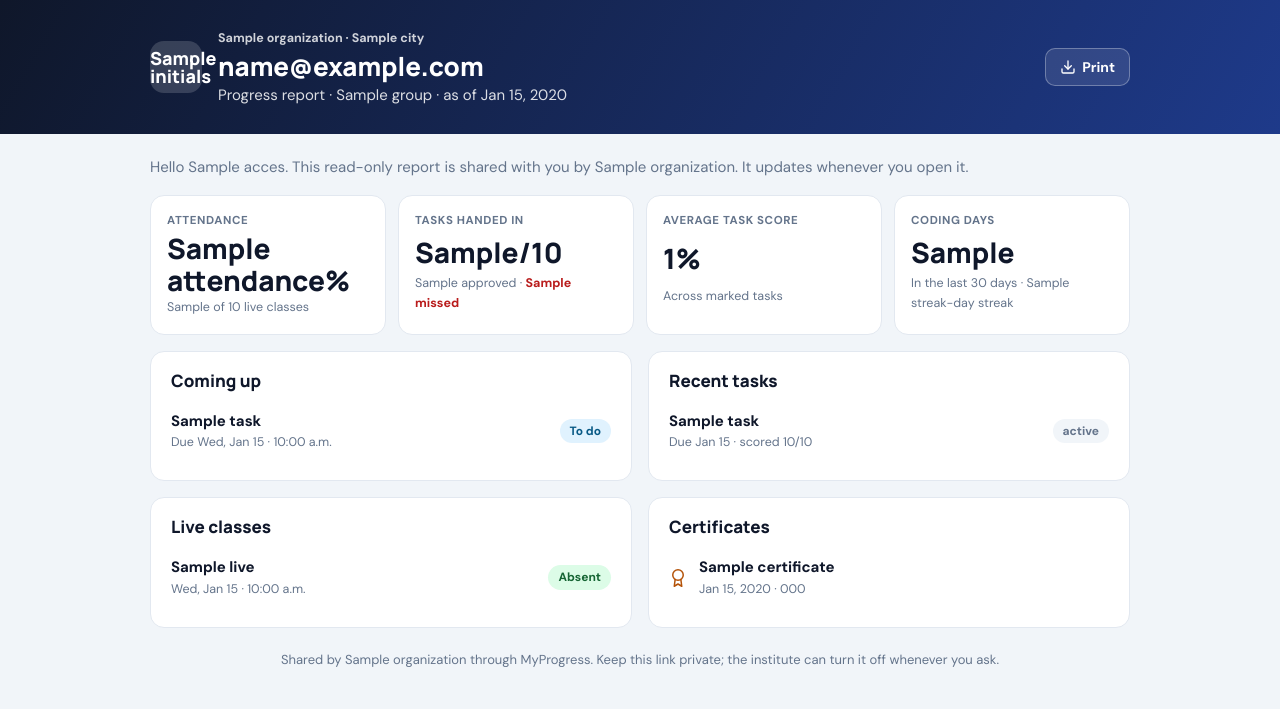
After one commit to ThoratAkshu/myprogress, a Django app: template apps/organizations/templates/organizations/parent_report.html in a window 1280 px wide. The commit adds this page. Shown: the top 709 px of the page. Run offline with Django 5.2, Linux system fonts and the light colour scheme; the template is opened without the code that fills it: most values are stand-ins (such as "Sample title", 1, 10 or a date in 2020); parts of the project's set-up code (start-up, migrations or seed data) failed here and were passed over.

Commit message:
Organizations: progress reports for parents
From a student's page, teachers add a parent or guardian by name and
email. They get a private link to a read-only progress report that needs
no account: attendance at live classes, tasks handed in and approved,
missed work, average task score, coding days, upcoming deadlines, recent
task results with scores, recent classes and certificates. The page is
printable, never cached, sends no referrer, and records when it was last
opened. Teachers can resend or turn off a link; it also stops working if
the student leaves.

Students are told when their report is shared, see who has it in their
channel, and the join page now lists this among what teachers can do.

Co-Authored-By: Claude Opus 5.5 <noreply@anthropic.com>

```diff
--- /dev/null
+++ b/apps/organizations/static/organizations/report.css
@@ -0,0 +1,37 @@
+/* Parent progress report: a calm, printable page for people without a MyProgress account. */
+:root{--ink:#0f172a;--muted:#64748b;--line:#e2e8f0;--canvas:#f1f5f9;--accent:#0369a1}
+*{box-sizing:border-box}
+body{margin:0;background:var(--canvas);color:var(--ink);font:15px/1.55 "DM Sans",system-ui,sans-serif}
+.rp-wrap{width:min(980px,100% - 32px);margin-inline:auto}
+.rp-head{padding:26px 0;background:linear-gradient(120deg,#0f172a,#1e3a8a);color:#fff}
+.rp-head .rp-wrap{display:flex;align-items:center;gap:16px}
+.rp-head .rp-wrap>div{flex:1;min-width:0}
+.rp-head small{opacity:.8;font-weight:700}
+.rp-head h1{margin:2px 0;font:800 26px/1.2 Manrope,sans-serif}
+.rp-head p{margin:0;opacity:.85}
+.rp-head button{display:inline-flex;align-items:center;gap:6px;padding:9px 14px;border:1px solid rgba(255,255,255,.3);border-radius:10px;background:rgba(255,255,255,.1);color:#fff;font:700 14px "DM Sans",sans-serif;cursor:pointer}
+.rp-logo{display:grid;place-items:center;width:52px;height:52px;border-radius:14px;background:rgba(255,255,255,.16);font:800 18px/1 Manrope,sans-serif;flex:none}
+.rp{display:grid;gap:16px;padding:22px 0 40px}
+.rp-hello{margin:0;color:var(--muted)}
+.rp-kpis{display:grid;grid-template-columns:repeat(4,minmax(0,1fr));gap:12px}
+.rp-kpis div{display:grid;gap:2px;padding:16px;border:1px solid var(--line);border-radius:14px;background:#fff}
+.rp-kpis small{color:var(--muted);font-size:11.5px;font-weight:800;letter-spacing:.05em;text-transform:uppercase}
+.rp-kpis b{font:800 28px/1.15 Manrope,sans-serif}
+.rp-kpis span{color:var(--muted);font-size:12.5px}
+.rp-kpis em{color:#b91c1c;font-style:normal;font-weight:700}
+.rp-grid{display:grid;grid-template-columns:repeat(2,minmax(0,1fr));gap:16px}
+.rp-card{padding:18px 20px;border:1px solid var(--line);border-radius:14px;background:#fff}
+.rp-card h2{margin:0 0 8px;font:800 17px/1.3 Manrope,sans-serif}
+.rp-line{display:flex;align-items:center;gap:12px;padding:10px 0;border-bottom:1px solid var(--line);color:var(--ink);text-decoration:none}
+.rp-line:last-child{border-bottom:0}
+.rp-line>span{display:grid;flex:1;min-width:0}
+.rp-line small{color:var(--muted);font-size:12.5px}
+.rp-line>svg{color:#b45309;flex:none}
+.rp-pill{padding:3px 10px;border-radius:99px;background:var(--canvas);color:var(--muted);font-size:12px;font-style:normal;font-weight:800;white-space:nowrap}
+.rp-pill.approved{background:#dcfce7;color:#166534}.rp-pill.submitted{background:#fef3c7;color:#92400e}.rp-pill.changes{background:#ffedd5;color:#9a3412}.rp-pill.missed{background:#fee2e2;color:#991b1b}.rp-pill.todo{background:#e0f2fe;color:#075985}
+.rp-empty{margin:8px 0;color:var(--muted)}
+.rp-foot{margin:6px 0 0;color:var(--muted);font-size:13px;text-align:center}
+.rp-gone{width:min(520px,100% - 32px);margin:80px auto;padding:28px;border-radius:16px;background:#fff;text-align:center}
+.rp-gone h1{margin:0 0 8px;font:800 22px Manrope,sans-serif}
+@media(max-width:760px){.rp-kpis{grid-template-columns:repeat(2,minmax(0,1fr))}.rp-grid{grid-template-columns:minmax(0,1fr)}.rp-head .rp-wrap{flex-wrap:wrap}}
+@media print{body{background:#fff}.rp-head{background:none;color:var(--ink);border-bottom:2px solid var(--ink)}.rp-head button{display:none}.rp-logo{background:var(--canvas)}.rp-card,.rp-kpis div{break-inside:avoid}}
--- a/apps/organizations/templates/organizations/channel.html
+++ b/apps/organizations/templates/organizations/channel.html
@@ -23,6 +23,7 @@
 {% if next_class %}<section class="card org-next-class"><span class="kicker">{% if next_class.starts_at <= now %}Live now{% else %}Next live class{% endif %}</span><h2>{{ next_class.title }}</h2><p class="muted">{{ next_class.starts_at|date:"D, M j · g:i a" }}</p><a class="button primary block" href="{% url 'organizations:live_class' organization.slug next_class.pk %}">{% icon "video" 16 %}{% if next_class.starts_at <= now %}Join now{% else %}Details{% endif %}</a></section>{% endif %}
 <section class="card"><h2>{{ organization.name }}</h2>{% if organization.about %}<p class="muted">{{ organization.about }}</p>{% endif %}<p class="org-side-fact">{% icon "users" 16 %}{{ member_count }} member{{ member_count|pluralize }}</p><p class="org-side-fact">{% icon "lock" 16 %}Only members can see this channel</p></section>
 <section class="card"><div class="card-heading"><h2>Tasks</h2><a href="{% url 'organizations:tasks' organization.slug %}">All</a></div><p class="muted small">Work your teachers set, with due dates and points.</p><a class="button soft block" href="{% url 'organizations:tasks' organization.slug %}">{% icon "check-circle" 16 %}Open tasks</a></section>
+{% if shared_with %}<section class="card org-shared"><h2>Your progress report</h2><p class="muted small">Your teachers shared a read-only report with:</p>{% for access in shared_with %}<p class="org-side-fact">{% icon "user" 16 %}{{ access.name }} ({{ access.get_relation_display|lower }})</p>{% endfor %}</section>{% endif %}
 {% if member.role != 'owner' %}<form method="post" action="{% url 'organizations:leave' organization.slug %}" data-confirm="Leave {{ organization.name }}? You'll lose access to its channel and tasks, and its teachers will no longer see your progress.">{% csrf_token %}<button class="org-leave">Leave {{ organization.name }}</button></form>{% endif %}
 </aside>
 </div>
--- a/apps/organizations/templates/organizations/member_detail.html
+++ b/apps/organizations/templates/organizations/member_detail.html
@@ -30,6 +30,11 @@
 {% for post in recent_posts %}<a class="org-line" href="{% url 'learning:detail' post.pk %}">{% if post.kind == 'video' %}{% icon "play" 16 %}{% else %}{% icon "file-text" 16 %}{% endif %}<span><b>{{ post.title }}</b><small>{{ post.published_at|date:"M j, Y" }}</small></span></a>
 {% empty %}<p class="org-empty-line">No public posts yet.</p>{% endfor %}
 </section>
+<section class="card" id="parents"><div class="card-heading"><h2>Parent or guardian</h2></div>
+<p class="muted small">They get a private link to a read-only progress report, with no account needed. {{ student.user.first_name|default:"The student" }} is told, and can see who has it.</p>
+{% for access in parents %}<div class="org-line"><span><b>{{ access.name }} · {{ access.get_relation_display }}</b><small>{{ access.email }} · {% if access.revoked_at %}turned off {{ access.revoked_at|date:"M j" }}{% elif access.last_viewed_at %}last opened {{ access.last_viewed_at|timesince }} ago{% else %}not opened yet{% endif %}</small></span>{% if not access.revoked_at %}<form method="post" action="{% url 'organizations:parent_access' organization.slug student.user_id %}">{% csrf_token %}<input type="hidden" name="access" value="{{ access.pk }}"><button class="button soft" name="action" value="resend">Resend</button><button class="button soft" name="action" value="revoke">Turn off</button></form>{% endif %}</div>{% endfor %}
+<form method="post" action="{% url 'organizations:parent_access' organization.slug student.user_id %}" class="org-form org-parent-form">{% csrf_token %}<input type="hidden" name="action" value="add"><div class="org-form-row">{% for field in parent_form %}<label{% if field.name == 'name' %} class="span"{% endif %}>{{ field.label }}{{ field }}</label>{% endfor %}</div><button class="button primary">Send report link</button></form>
+</section>
 <section class="card"><div class="card-heading"><h2>Manage</h2></div>
 <form method="post" class="org-form">{% csrf_token %}{% for field in form %}<label>{{ field.label }}{{ field }}</label>{% endfor %}<button class="button primary">Save</button></form>
 {% if student.role != 'owner' %}{% if member.role == 'owner' or student.role == 'student' %}<form method="post" action="{% url 'organizations:member_action' organization.slug student.user_id %}" data-confirm="Remove {{ student.user.get_full_name|default:student.user.email }} from {{ organization.name }}? They lose access to the channel and tasks.">{% csrf_token %}<button class="button danger" name="action" value="remove">Remove from {{ organization.name }}</button></form>{% endif %}{% endif %}
--- /dev/null
+++ b/apps/organizations/templates/organizations/parent_report.html
@@ -0,0 +1,37 @@
+{% load static ui %}<!doctype html><html lang="en"><head><meta charset="utf-8"><meta name="viewport" content="width=device-width,initial-scale=1"><meta name="robots" content="noindex,nofollow"><title>{% if gone %}Link no longer works{% else %}{{ member.user.get_full_name|default:member.user.email }} · progress report{% endif %}</title><link rel="preconnect" href="https://fonts.googleapis.com"><link rel="preconnect" href="https://fonts.gstatic.com" crossorigin><link href="https://fonts.googleapis.com/css2?family=DM+Sans:wght@400;500;600;700&family=Manrope:wght@600;700;800&display=swap" rel="stylesheet"><link rel="stylesheet" href="{% static 'organizations/report.css' %}"></head>
+<body>
+{% if gone %}<main class="rp rp-gone"><h1>This link no longer works</h1><p>The institute turned it off, or the student left the organization. Ask the institute for a new link.</p></main>
+{% else %}{% with row=report.row student=member.user %}
+<header class="rp-head"><div class="rp-wrap"><span class="rp-logo">{{ organization.initials }}</span><div><small>{{ organization.name }}{% if organization.city %} · {{ organization.city }}{% endif %}</small><h1>{{ student.get_full_name|default:student.email }}</h1><p>Progress report{% if member.group %} · {{ member.group }}{% endif %} · as of {{ now|date:"M j, Y" }}</p></div><button type="button" onclick="window.print()">{% icon "download" 16 %}Print</button></div></header>
+<main class="rp rp-wrap">
+<p class="rp-hello">Hello {{ access.name }}. This read-only report is shared with you by {{ organization.name }}. It updates whenever you open it.</p>
+{% if row %}<section class="rp-kpis">
+<div><small>Attendance</small><b>{% if row.attendance is not None %}{{ row.attendance }}%{% else %}—{% endif %}</b><span>{{ row.classes_attended }} of {{ row.classes_held }} live classes</span></div>
+<div><small>Tasks handed in</small><b>{{ row.tasks_submitted }}/{{ row.tasks_given }}</b><span>{{ row.tasks_approved }} approved{% if row.tasks_missed %} · <em>{{ row.tasks_missed }} missed</em>{% endif %}</span></div>
+<div><small>Average task score</small><b>{% if row.task_percent is not None %}{{ row.task_percent }}%{% else %}—{% endif %}</b><span>Across marked tasks</span></div>
+<div><small>Coding days</small><b>{{ row.coding_days }}</b><span>In the last 30 days{% if row.streak %} · {{ row.streak }}-day streak{% endif %}</span></div>
+</section>{% endif %}
+<div class="rp-grid">
+<section class="rp-card"><h2>Coming up</h2>
+{% for item in report.upcoming %}<div class="rp-line"><span><b>{{ item.task.title }}</b><small>Due {{ item.task.due_at|date:"D, M j · g:i a" }}</small></span><em class="rp-pill todo">To do</em></div>
+{% empty %}<p class="rp-empty">Nothing due right now.</p>{% endfor %}
+</section>
+<section class="rp-card"><h2>Recent tasks</h2>
+{% for item in report.recent_tasks %}<div class="rp-line"><span><b>{{ item.task.title }}</b><small>{% if item.task.due_at %}Due {{ item.task.due_at|date:"M j" }}{% else %}No due date{% endif %}{% if item.submission.score is not None %} · scored {{ item.submission.score }}/{{ item.task.points }}{% endif %}</small></span>
+{% if item.submission %}<em class="rp-pill {{ item.submission.status }}">{{ item.submission.get_status_display }}</em>{% else %}<em class="rp-pill missed">Missed</em>{% endif %}</div>
+{% empty %}<p class="rp-empty">No tasks handed in yet.</p>{% endfor %}
+</section>
+</div>
+<div class="rp-grid">
+<section class="rp-card"><h2>Live classes</h2>
+{% for item in report.classes %}<div class="rp-line"><span><b>{{ item.live.title }}</b><small>{{ item.live.starts_at|date:"D, M j · g:i a" }}</small></span><em class="rp-pill {% if item.status == 'absent' %}missed{% else %}approved{% endif %}">{% if item.status == 'present' %}Present{% elif item.status == 'late' %}Late{% else %}Absent{% endif %}</em></div>
+{% empty %}<p class="rp-empty">No live classes yet.</p>{% endfor %}
+</section>
+<section class="rp-card"><h2>Certificates</h2>
+{% for certificate in report.certificates %}<a class="rp-line" href="{% url 'organizations:certificate' certificate.code %}">{% icon "award" 18 %}<span><b>{{ certificate.title }}</b><small>{{ certificate.issued_at|date:"M j, Y" }} · {{ certificate.code }}</small></span></a>
+{% empty %}<p class="rp-empty">No certificates yet.</p>{% endfor %}
+</section>
+</div>
+<p class="rp-foot">Shared by {{ organization.name }} through MyProgress. Keep this link private; the institute can turn it off whenever you ask.</p>
+</main>{% endwith %}{% endif %}
+</body></html>
--- a/apps/organizations/urls.py
+++ b/apps/organizations/urls.py
@@ -7,10 +7,12 @@ urlpatterns = [
     path("join/<str:code>/", views.join_view, name="join"),
     path("invite/<str:token>/", views.accept_invite_view, name="accept_invite"),
     path("certificates/<str:code>/", views.certificate_view, name="certificate"),
+    path("parent/<str:token>/", views.parent_report_view, name="parent_report"),
     path("<slug:slug>/", views.overview_view, name="overview"),
     path("<slug:slug>/students/", views.members_view, name="members"),
     path("<slug:slug>/students/<int:user_id>/", views.member_detail_view, name="member"),
     path("<slug:slug>/students/<int:user_id>/action/", views.member_action_view, name="member_action"),
+    path("<slug:slug>/students/<int:user_id>/parents/", views.parent_access_view, name="parent_access"),
     path("<slug:slug>/invite/", views.invite_view, name="invite"),
     path("<slug:slug>/leave/", views.leave_view, name="leave"),
     path("<slug:slug>/channel/", views.channel_view, name="channel"),
```
Also changed, not shown: apps/organizations/forms.py (+6 -1 lines), apps/organizations/models.py (+16 -0 lines), apps/organizations/services.py (+21 -4 lines), apps/organizations/tests.py (+31 -0 lines), apps/organizations/views.py (+52 -2 lines), apps/organizations/migrations/0005_parent_access.py (added).
